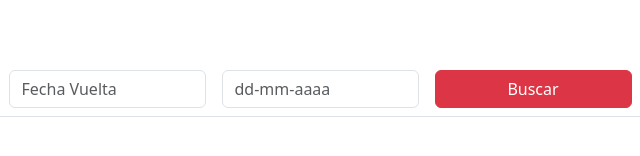
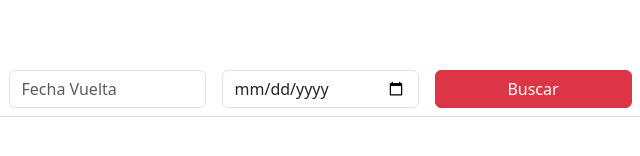
Before and after one commit to DiazMan27/Bootstrap-Web, a plain HTML site: page paginaweb.html in a window 1280 px wide. Shown: the part 596-752 px from the top of the page, 533-1173 px from the left. Drawn offline with nearby package versions, Linux system fonts and the light colour scheme; files whose address does not match are found by name.

Commit message:
commit 2

```diff
--- a/paginaweb.html
+++ b/paginaweb.html
@@ -146,7 +146,7 @@
 
                 <div class="col-md-2">
                     <label class="form-label"></label>
-                    <input type="text" class="form-control" placeholder="dd-mm-aaaa">
+                    <input type="date" class="form-control" placeholder="dd-mm-aaaa">
                 </div>
 
                 <div class="col-md-2 d-flex align-items-end">
```
